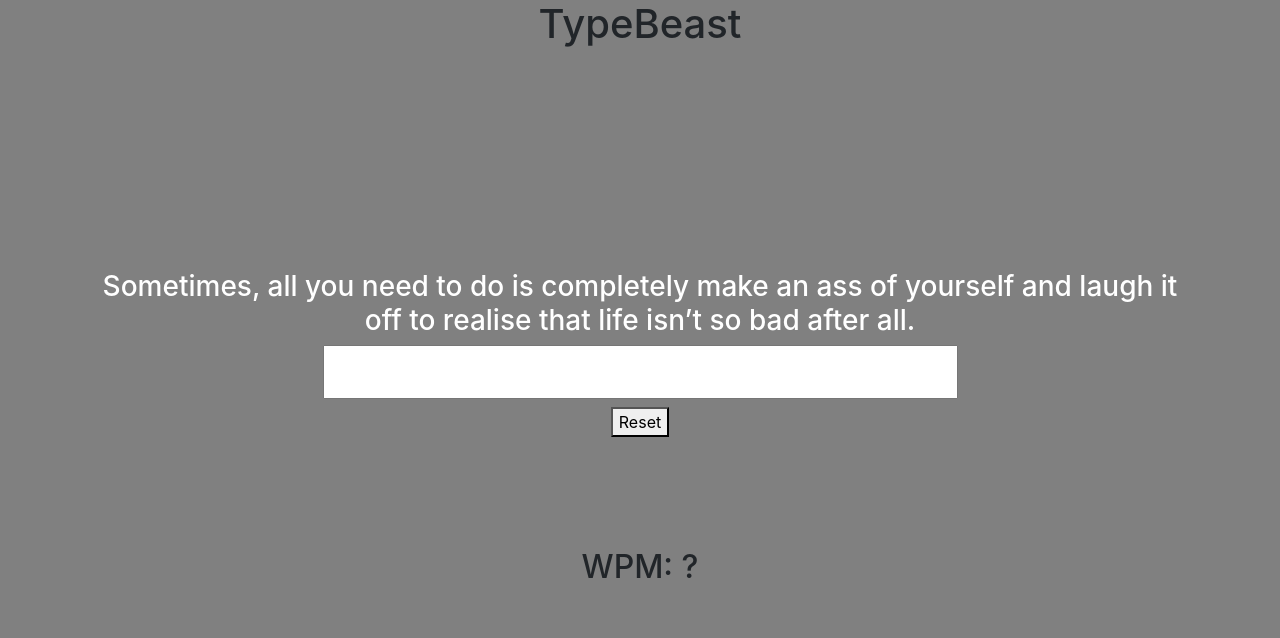
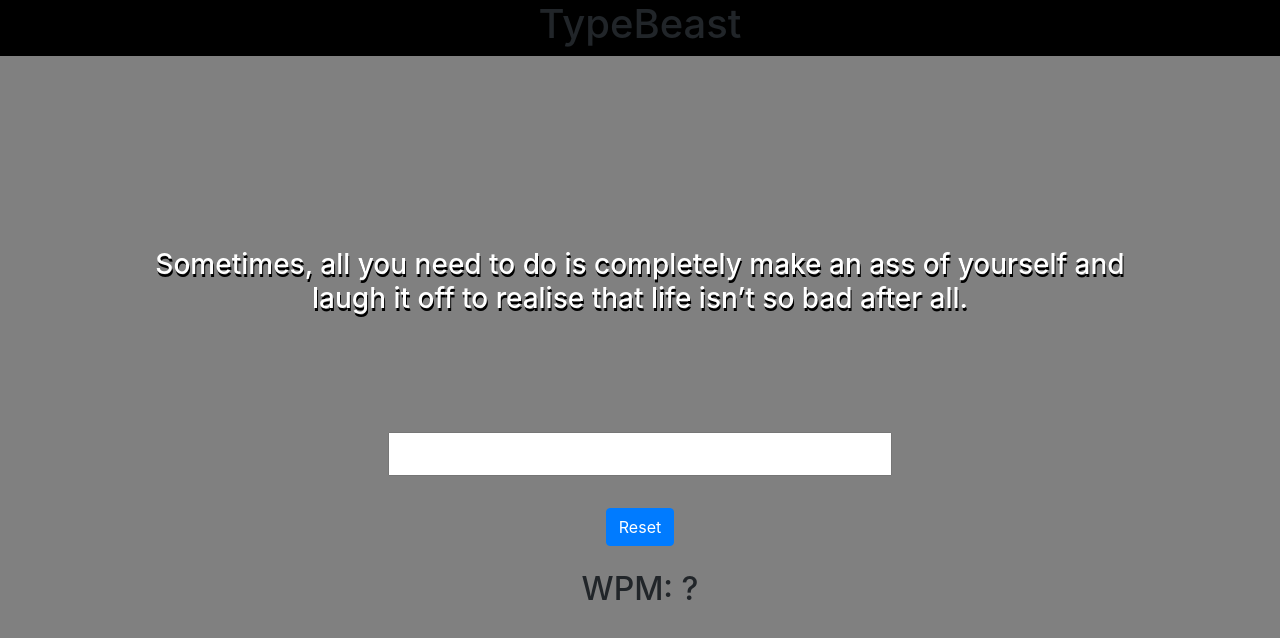
Before and after one commit to jacobcritch/typebeast, a plain HTML site: page index.html in a window 1280 px wide. Drawn offline with nearby package versions, Linux system fonts and the light colour scheme.

Commit message:
Fixing formatting/layout

```diff
--- a/index.html
+++ b/index.html
@@ -8,35 +8,39 @@
 </head>
 
 <body>
-<div class="container">
-<h1>TypeBeast</h1>
+<div class="container-fluid" id='sitewrapper'>
+	<div class='container-fluid'>
+		<div class="row" id="header">
+			<h1>TypeBeast</h1>
+		</div>
+	</div>
 
-<h3 style="color: white; margin-top: 20%;" id='gametext'>Loading...</h3>
+	<div class="container" id='gamecontainer'>
+		<div class="row" id='gtcontainer'>
+			<h3 style="color: white;" id='gametext'>Loading...</h3>
+		</div>
 
-<h1>
-<input type='text' id="gameinput" oninput="GameLoop()">
-</h1>
+		<br>
+		<div class='container' id='restcontainer'>
+			<h2>
+				<input type='text' id="gameinput" oninput="GameLoop()">
+			</h2>
 
-<button onclick='Reset()'>Reset</button>
+			<br>
+			<button type="button" class="btn btn-primary" onclick='Reset()'>Reset</button>
 
-<h2 style='margin-top: 10%;' id='wpm'></h2>
+			<br>
+			<br>
+			<h2 id='wpm'></h2>
+		</div>
+	</div>
+</div>
+</div>
 
-
-
-
-
-
-
-
-
-
-
-
-</div>
 <script
-			  src="https://code.jquery.com/jquery-3.4.1.js"
-			  integrity="sha256-WpOohJOqMqqyKL9FccASB9O0KwACQJpFTUBLTYOVvVU="
-			  crossorigin="anonymous"></script>
+	src="https://code.jquery.com/jquery-3.4.1.js"
+	integrity="sha256-WpOohJOqMqqyKL9FccASB9O0KwACQJpFTUBLTYOVvVU="
+	crossorigin="anonymous"></script>
 <script src="https://cdn.jsdelivr.net/npm/popper.js@1.16.0/dist/umd/popper.min.js" integrity="sha384-Q6E9RHvbIyZFJoft+2mJbHaEWldlvI9IOYy5n3zV9zzTtmI3UksdQRVvoxMfooAo" crossorigin="anonymous"></script>
 <script src="https://stackpath.bootstrapcdn.com/bootstrap/4.4.1/js/bootstrap.min.js" integrity="sha384-wfSDF2E50Y2D1uUdj0O3uMBJnjuUD4Ih7YwaYd1iqfktj0Uod8GCExl3Og8ifwB6" crossorigin="anonymous"></script>
 <script type="text/javascript" src="main.js"></script>
--- a/main.css
+++ b/main.css
@@ -4,3 +4,33 @@
 	width: 100%;
 	text-align: center;
 }
+
+#sitewrapper {
+	height: 100%;
+	width: 100%;
+	padding-right: 0%;
+	padding-left: 0%;
+}
+
+#header {
+	background-color: black;
+	justify-content: center;
+}
+
+#gamecontainer {
+	margin-top: 15%;
+}
+
+#gtcontainer {
+	height:20%; //ADD THIS
+	width:15%;
+	overflow: auto;
+	padding-right: 5%;
+	padding-left: 5%;
+	text-shadow: 1px 3px #000000;
+}
+
+#restcontainer {
+	padding-right: 5%;
+	padding-left: 5%;
+}
--- a/main.js
+++ b/main.js
@@ -9,11 +9,11 @@
 		phrase1: 'The quick brown fox jumped over the long winding fence',
 		phrase2: 'Sometimes, all you need to do is completely make an ass of yourself and laugh it off to realise that life isn’t so bad after all.',
 		phrase3: 'Someone I know recently combined Maple Syrup & buttered Popcorn thinking it would taste like caramel popcorn. It didn’t and they don’t recommend anyone else do it either.',
-		phrase4: 'I was very proud of my nickname throughout high school but today- I couldn’t be any different to what my nickname was.',
+		phrase4: 'I was very proud of my nickname throughout high school but today- I couldn\'t be any different to what my nickname was.',
 		phrase5: 'If the Easter Bunny and the Tooth Fairy had babies would they take your teeth and leave chocolate for you?',
 		phrase6: 'What was the person thinking when they discovered cow\'s milk was fine for human consumption... and why did they do it in the first place!?',
 		phrase7: 'This is the last random sentence I will be writing and I am going to stop mid-sent',
-		phrase8: 'Sometimes it is better to just walk away from things and go back to them later when you’re in a better frame of mind.',
+		phrase8: 'Sometimes it is better to just walk away from things and go back to them later when you\'re in a better frame of mind.',
 		phrase9: 'She works two jobs to make ends meet; at least, that was her reason for not having time to join us.',
 		phrase10: 'I am happy to take your donation; any amount will be greatly appreciated.'
 	}
```
